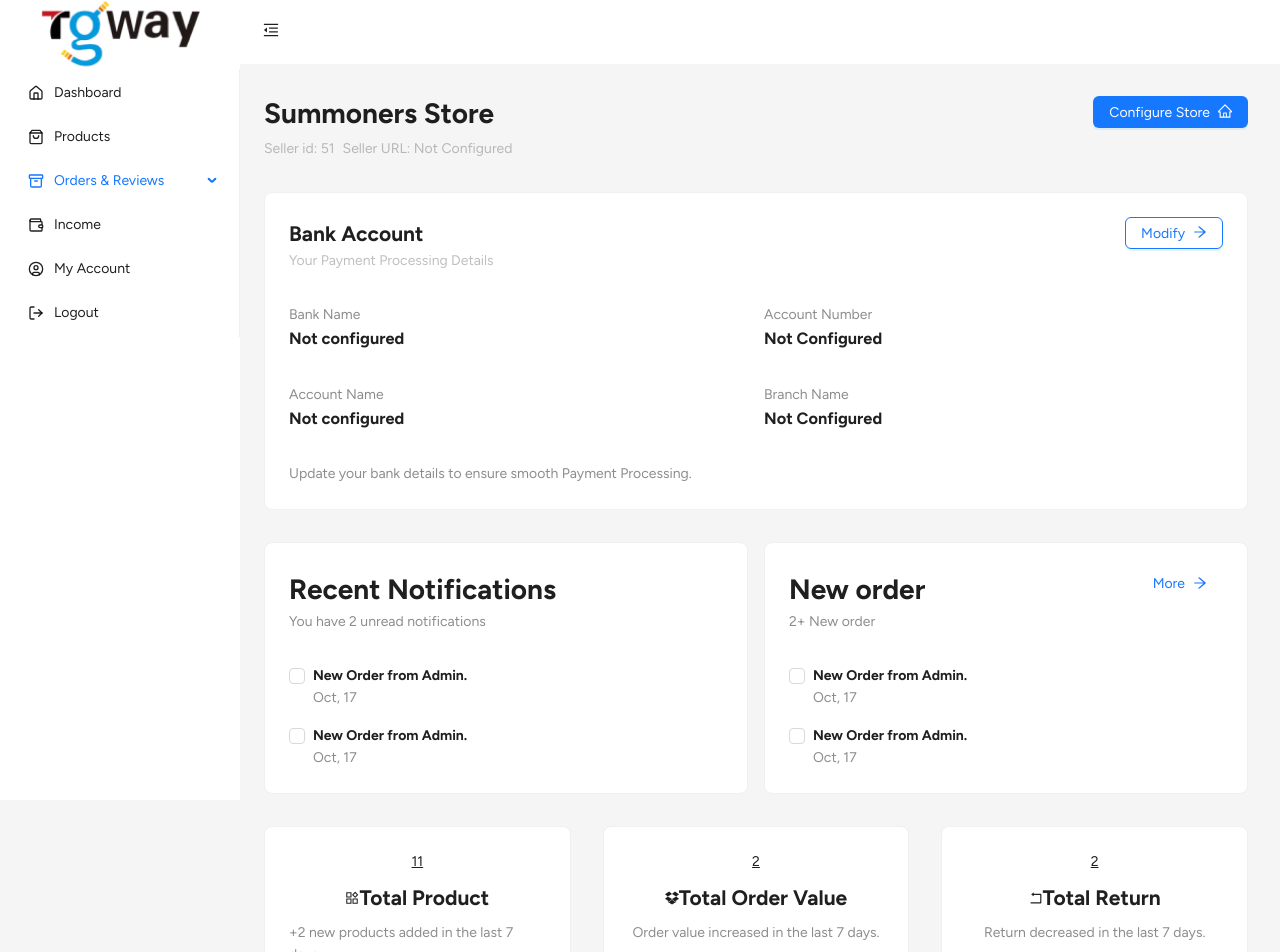
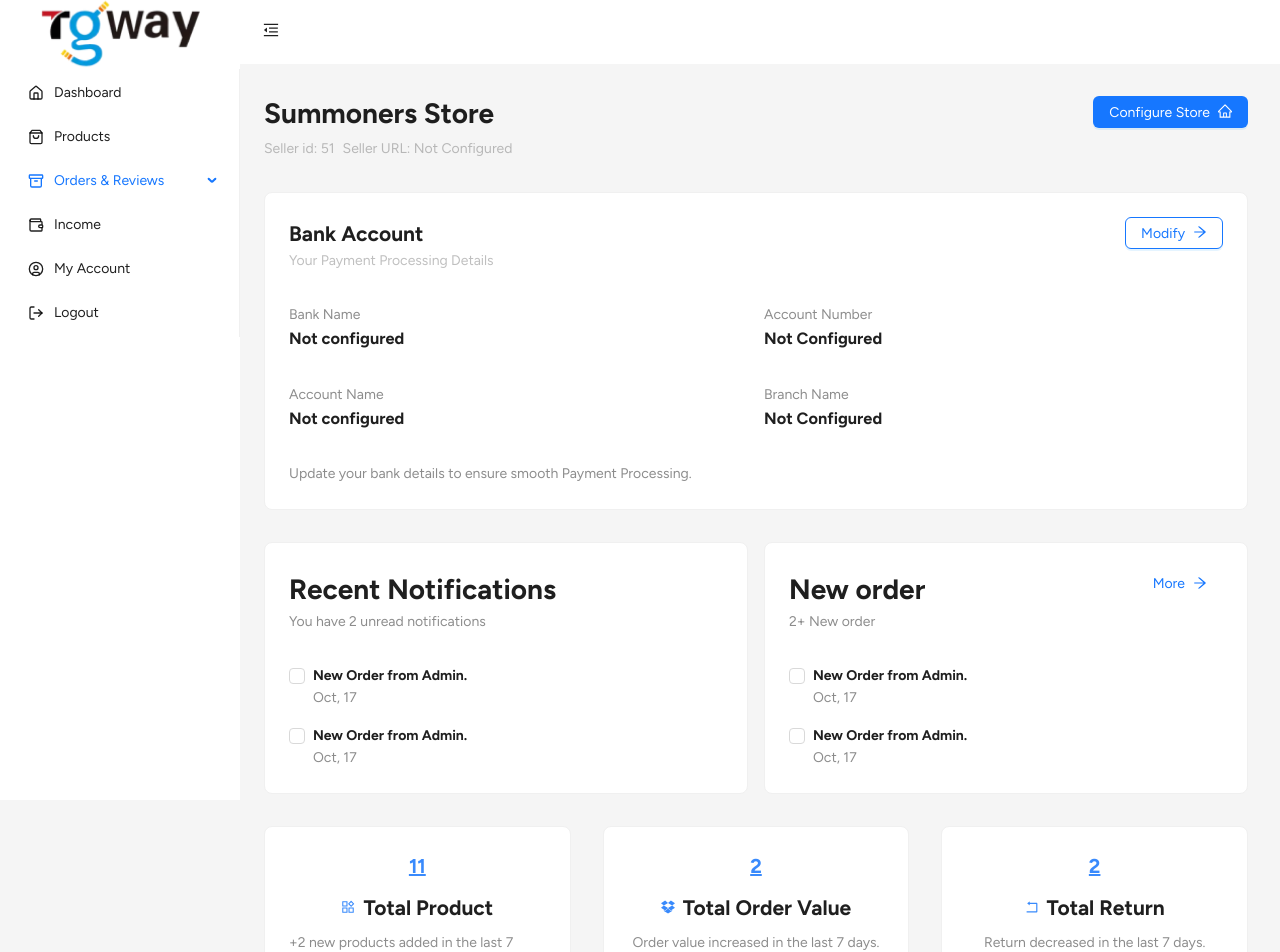
Before and after one commit to birajrb/tgway-seller-v2, a React (Vite) app: page / in a window 1280 px wide. Shown: the top 952 px of the page. Built offline with nearby package versions, Linux system fonts and the light colour scheme.

Commit message:
feat: add new css in dashboard page

```diff
--- a/src/pages/Dashboard/index.tsx
+++ b/src/pages/Dashboard/index.tsx
@@ -179,10 +179,12 @@ function Dashboard() {
             <Card>
               <Flex justify="center" gap="small" vertical>
                 <Flex justify="center">
-                  <Text underline>11</Text>
+                  <Text underline className={styles.text}>
+                    11
+                  </Text>
                 </Flex>
-                <Flex justify="center">
-                  <ProductOutlined />
+                <Flex justify="center" gap="small">
+                  <ProductOutlined className={styles.icon} />
                   <h2>Total Product</h2>
                 </Flex>
                 <Flex justify="center">
@@ -197,10 +199,12 @@ function Dashboard() {
             <Card>
               <Flex justify="center" gap="small" vertical>
                 <Flex justify="center">
-                  <Text underline>2</Text>
+                  <Text underline className={styles.text}>
+                    2
+                  </Text>
                 </Flex>
-                <Flex justify="center">
-                  <DropboxOutlined />
+                <Flex justify="center" gap="small">
+                  <DropboxOutlined className={styles.icon} />
                   <h2>Total Order Value</h2>
                 </Flex>
                 <Flex justify="center">
@@ -215,10 +219,12 @@ function Dashboard() {
             <Card>
               <Flex justify="center" gap="small" vertical>
                 <Flex justify="center">
-                  <Text underline>2</Text>
+                  <Text underline className={styles.text}>
+                    2
+                  </Text>
                 </Flex>
-                <Flex justify="center">
-                  <RollbackOutlined />
+                <Flex justify="center" gap="small">
+                  <RollbackOutlined className={styles.icon} />
                   <h2>Total Return</h2>
                 </Flex>
                 <Flex justify="center">
--- a/src/pages/Dashboard/styles.module.css
+++ b/src/pages/Dashboard/styles.module.css
@@ -1,3 +1,13 @@
 .date {
   margin-left: 24px;
 }
+
+.icon {
+  color: #398afc;
+}
+
+.text {
+  color: #398afc;
+  font-size: 20px;
+  font-weight: bolder;
+}
```
